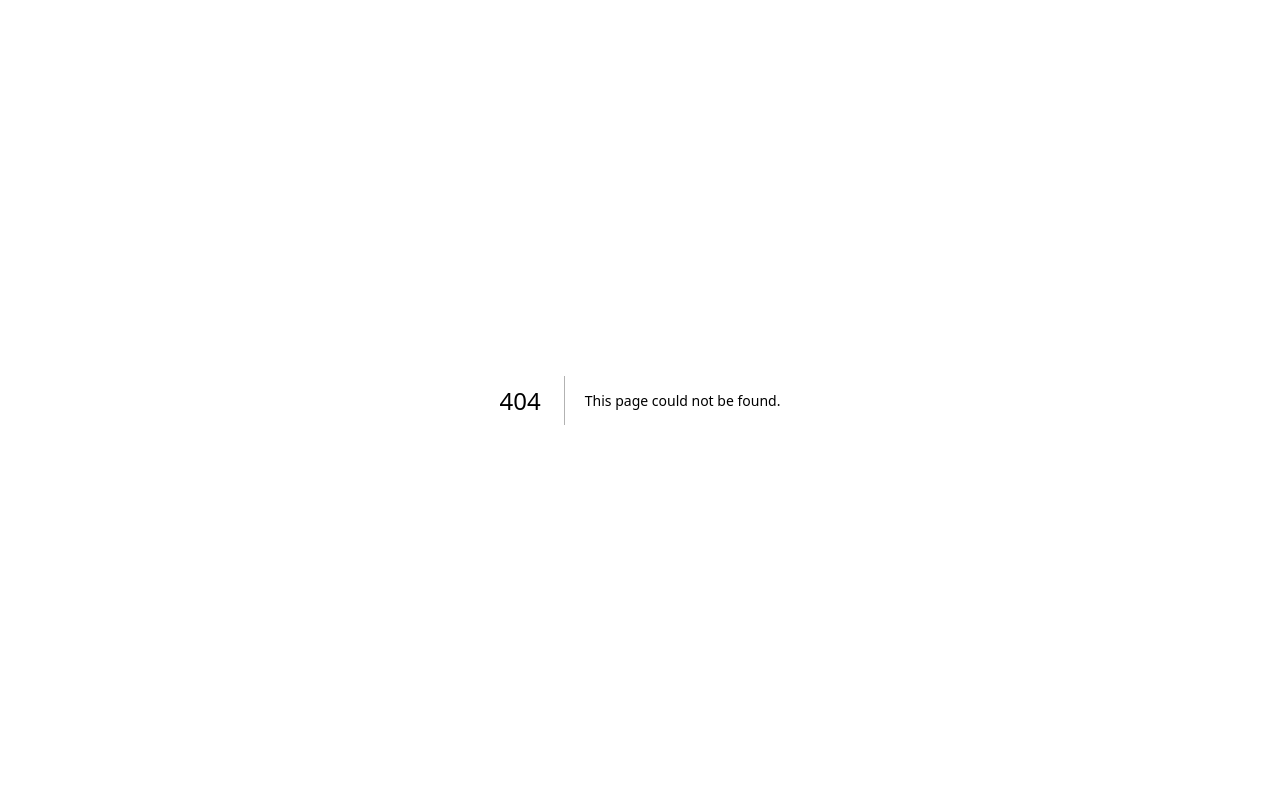
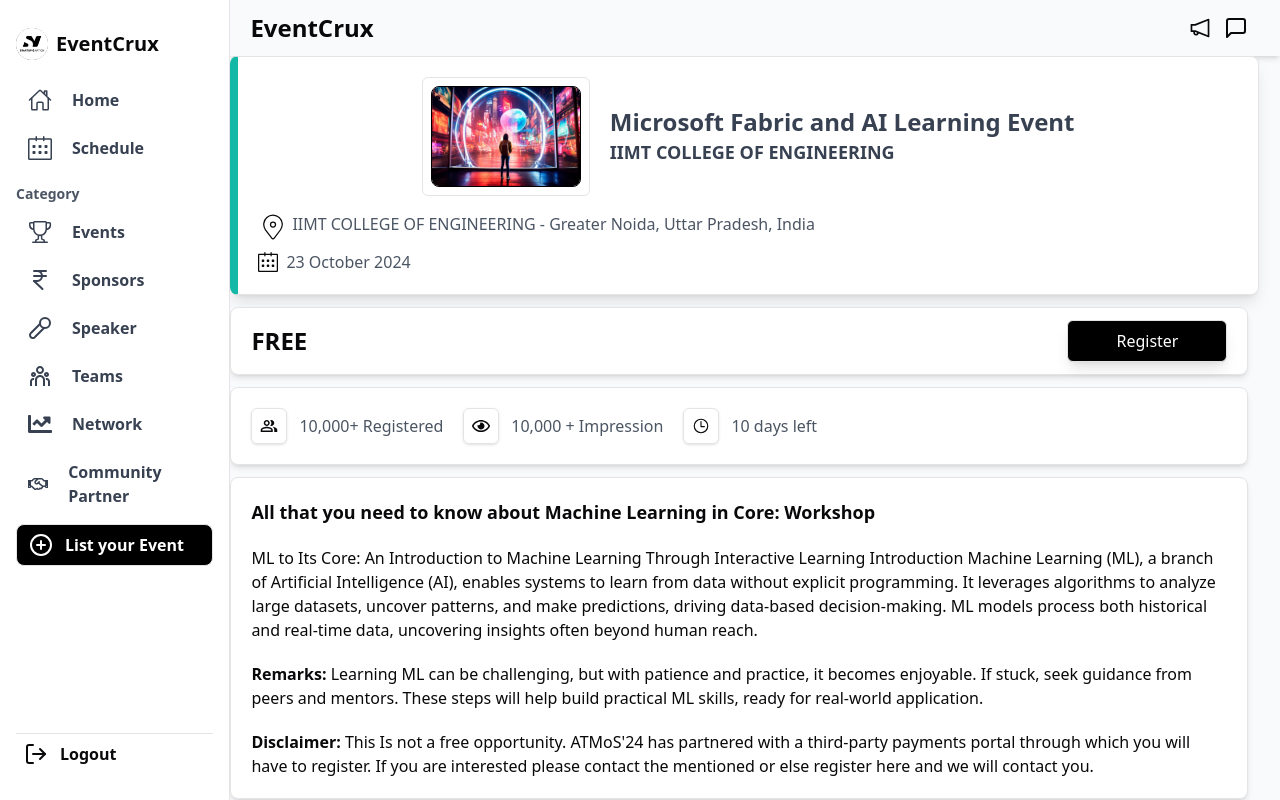
Before and after one commit to devxrithm/eventx, a Next.js app: page /dashboard/events/eventpage in a window 1280 px wide. Before the commit this address had no page. Built offline with nearby package versions, Linux system fonts and the light colour scheme.

Commit message:
bug fix:1

```diff
--- /dev/null
+++ b/src/app/dashboard/events/eventpage/page.jsx
@@ -0,0 +1,116 @@
+import React from 'react'
+import Image from 'next/image'
+import { IoTimeOutline } from "react-icons/io5";
+import { GoTrophy } from "react-icons/go";
+import { FaArrowRightToBracket } from "react-icons/fa6";
+import { FaRegEye } from "react-icons/fa";
+import { CiLocationOn } from "react-icons/ci";
+import { SlCalender } from "react-icons/sl";
+import { MdOutlinePeopleAlt } from "react-icons/md";
+import { CiPhone } from "react-icons/ci";
+const page = () => {
+  return (
+    <>
+      <div className="flex flex-col gap-3 sticky top-5 min-h-[67rem]">
+        <div className=" shadow-lg bg-white rounded-lg px-5 py-5 border w-[98%] border-l-8 border-l-teal-500 ">
+          <div className="flex flex-col gap-4">
+            <div className="flex gap-5 items-center justify-center">
+              <div className='border p-2 rounded-md'>
+                <Image
+                  src="/box.jpg"
+                  width={150}
+                  height={150}
+                  alt="Picture of the author"
+                  className="border border-black rounded-lg"
+                />
+              </div>
+              <div>
+                <h1 className="lg:text-2xl md:text-2xl text-xl font-bold text-gray-700">
+                  Microsoft Fabric and AI Learning Event
+                </h1>
+                <h2 className="lg:text-md md:text-lg text-sm font-semibold text-gray-700">
+                  IIMT COLLEGE OF ENGINEERING
+                </h2>
+              </div>
+            </div>
+            <div className="flex flex-col gap-2">
+              <div className="flex gap-1">
+                <CiLocationOn className='text-3xl' />
+                <p className='font-medium text-gray-600 text-md'>IIMT COLLEGE OF ENGINEERING - Greater Noida, Uttar Pradesh, India</p>
+              </div>
+              <div className="flex gap-2 items-center">
+                <SlCalender className='text-xl' />
+                <p className='font-medium text-gray-600 text-md'>23 October 2024 </p>
+              </div>
+            </div>
+          </div>
+        </div>
+        <div className="bg-white rounded-lg px-5 py-3 border w-[97%] shadow-md">
+          <div className="flex justify-between items-center">
+            <h1 className="text-2xl font-bold">FREE</h1>
+            <div className="border px-12 py-2 rounded-md bg-black text-white shadow-lg">
+              Register
+            </div>
+          </div>
+        </div>
+        <div className="bg-white rounded-lg px-5 py-5 border w-[97%] shadow-md">
+          <div className="flex gap-5 items-center">
+            <div className="flex gap-3 items-center">
+              <MdOutlinePeopleAlt className='text-4xl border p-2 rounded-md shadow' />
+              <p className='font-medium text-gray-600 text-md'>10,000+ Registered</p>
+            </div>
+            <div className="flex gap-3 items-center">
+              <FaRegEye className='text-4xl border p-2 rounded-md shadow' />
+              <p className='font-medium text-gray-600 text-md'>10,000 + Impression</p>
+            </div>
+            <div className="flex gap-3 items-center  ">
+              <IoTimeOutline className='text-4xl border p-2 rounded-md shadow' />
+              <p className='font-medium text-gray-600 text-md'>10 days left</p>
+            </div>
+          </div>
+        </div>
+        <div className="bg-white rounded-lg px-5 py-5 border w-[97%] shadow-md">
+          <div className='flex flex-col gap-5'>
+            <h1 className="text-lg font-semibold">
+              All that you need to know about Machine Learning in Core: Workshop
+            </h1>
+            <h2 className="text-md">
+              ML to Its Core: An Introduction to Machine Learning Through Interactive Learning
+              Introduction Machine Learning (ML), a branch of Artificial Intelligence (AI), enables systems to learn from data without explicit programming. It leverages algorithms to analyze large datasets, uncover patterns, and make predictions, driving data-based decision-making. ML models process both historical and real-time data, uncovering insights often beyond human reach.
+            </h2>
+            <h2 className="text-md">
+              <span className="font-semibold">Remarks:</span> Learning ML can be challenging, but with patience and practice, it becomes enjoyable. If stuck, seek guidance from peers and mentors. These steps will help build practical ML skills, ready for real-world application.
+            </h2>
+            <h2 className="text-md">
+              <span className="font-semibold">Disclaimer: </span> This Is not a free opportunity. ATMoS'24 has partnered with a third-party payments portal through which you will have to register. If you are interested please contact the mentioned or else register here and we will contact you.
+            </h2>
+          </div>
+        </div>
+        <div className="bg-white rounded-lg px-5 py-5 border w-[97%] shadow-md">
+          <div className="flex gap-5 items-center">
+            <div className="flex gap-3 items-center">
+              <SlCalender className='text-4xl border p-2 rounded-md shadow' />
+              <div>
+                <p className='font-medium text-gray-600 text-md'>Registration Deadlines</p>
+                <p className='font-medium text-gray-600 text-md'>23 October 2024, 11:00 pm </p>
+              </div>
+            </div>
+          </div>
+        </div>
+        <div className="bg-white rounded-lg px-5 py-5 border w-[97%] shadow-md">
+          <div className="flex gap-5 items-center">
+            <div className="flex gap-3 ">
+              <CiPhone className='text-5xl border p-2 rounded-md shadow' />
+              <div >
+                <p className='font-medium text-gray-600 text-md'>Contact Details</p>
+                <p className='font-medium text-gray-600 text-md'>+91 850XXX8547</p>
+                <p className='font-medium text-gray-600 text-md'>example@gmail.com</p>
+              </div>
+            </div>
+          </div>
+        </div>
+      </div>
+    </>
+  )
+}
+export default page
--- a/src/app/dashboard/events/page.jsx
+++ b/src/app/dashboard/events/page.jsx
@@ -1,7 +1,7 @@
 import React from 'react'
 import Eventbox from "./eventbox"
 import Searchbar from "@/components/searchbar"
-import Eventpage from "@/app/dashboard/events/[eventpage]/page"
+import Eventpage from "@/app/dashboard/events/eventpage/page"
 
 const page = () => {
   return (
```
